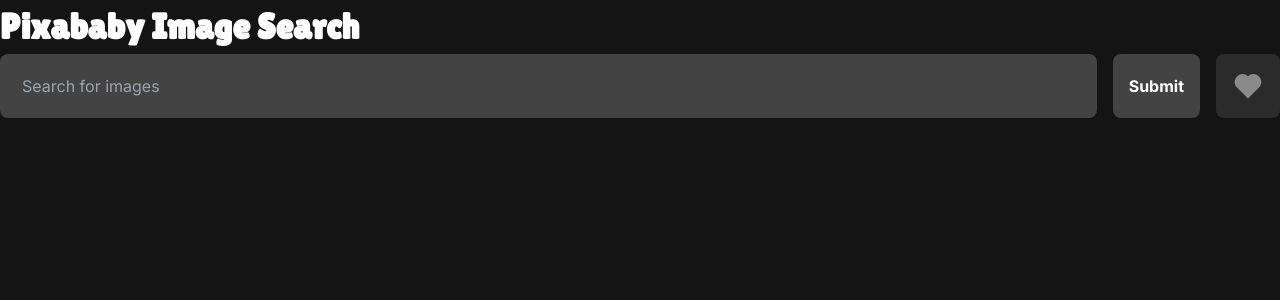
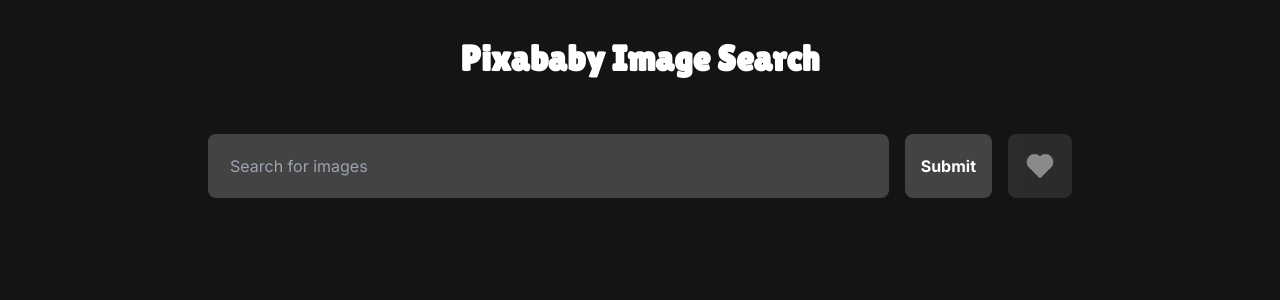
Before and after one commit to nozma-knows/pixabay-image-search, a Next.js app: page / in a window 1280 px wide. Shown: the top 300 px of the page. Built offline with nearby package versions, Linux system fonts and the light colour scheme.

Commit message:
Fixed bug with masonry-grid not allowing overflow.

```diff
--- a/src/app/layout.tsx
+++ b/src/app/layout.tsx
@@ -6,7 +6,7 @@
 const inter = Inter({ subsets: ["latin"] });
 
 export const metadata: Metadata = {
-  title: "Create Next App",
+  title: "Pixabay Image Search",
   description: "Generated by create next app",
 };
 
--- a/src/app/page.tsx
+++ b/src/app/page.tsx
@@ -5,9 +5,9 @@
 
 export default function Home() {
   return (
-    <div>
-      <h1>{title}</h1>
-      <div>
+    <div className="flex flex-col items-center justify-center w-screen h-screen">
+      <h1 className="flex p-8">{title}</h1>
+      <div className="flex flex-col max-w-4xl w-full h-full overflow-hidden gap-2 p-4">
         <Searchbar />
         <MasonryGrid />
       </div>
--- /dev/null
+++ b/src/components/ui/masonry-grid/index.css
@@ -0,0 +1,34 @@
+.masonry-grid::-webkit-scrollbar {
+  display: none;
+}
+
+.masonry-grid {
+  margin-right: -16px;
+  overflow: auto;
+  padding: 4px;
+}
+
+.checkered {
+  background: -webkit-linear-gradient(45deg, rgba(0, 0, 0, 0.0980392) 25%, transparent 25%, transparent 75%, rgba(0, 0, 0, 0.0980392) 75%, rgba(0, 0, 0, 0.0980392) 0), -webkit-linear-gradient(45deg, rgba(0, 0, 0, 0.0980392) 25%, transparent 25%, transparent 75%, rgba(0, 0, 0, 0.0980392) 75%, rgba(0, 0, 0, 0.0980392) 0), white;
+  background: -moz-linear-gradient(45deg, rgba(0, 0, 0, 0.0980392) 25%, transparent 25%, transparent 75%, rgba(0, 0, 0, 0.0980392) 75%, rgba(0, 0, 0, 0.0980392) 0), -moz-linear-gradient(45deg, rgba(0, 0, 0, 0.0980392) 25%, transparent 25%, transparent 75%, rgba(0, 0, 0, 0.0980392) 75%, rgba(0, 0, 0, 0.0980392) 0), white;
+  background: linear-gradient(45deg, rgba(0, 0, 0, 0.0980392) 25%, transparent 25%, transparent 75%, rgba(0, 0, 0, 0.0980392) 75%, rgba(0, 0, 0, 0.0980392) 0), linear-gradient(45deg, rgba(0, 0, 0, 0.0980392) 25%, transparent 25%, transparent 75%, rgba(0, 0, 0, 0.0980392) 75%, rgba(0, 0, 0, 0.0980392) 0), white;
+  background-repeat: repeat, repeat;
+  background-position: 0px 0, 5px 5px;
+  -webkit-transform-origin: 0 0 0;
+  transform-origin: 0 0 0;
+  -webkit-background-origin: padding-box, padding-box;
+  background-origin: padding-box, padding-box;
+  -webkit-background-clip: border-box, border-box;
+  background-clip: border-box, border-box;
+  -webkit-background-size: 10px 10px, 10px 10px;
+  background-size: 10px 10px, 10px 10px;
+  -webkit-box-shadow: none;
+  box-shadow: none;
+  text-shadow: none;
+  -webkit-transition: none;
+  -moz-transition: none;
+  -o-transition: none;
+  transition: none;
+  -webkit-transform: scaleX(1) scaleY(1) scaleZ(1);
+  transform: scaleX(1) scaleY(1) scaleZ(1);
+}
--- a/src/components/ui/masonry-grid/index.tsx
+++ b/src/components/ui/masonry-grid/index.tsx
@@ -9,6 +9,9 @@
 import { ImageType } from "@/components/types/image";
 import { StateContext } from "@/context/state.context";
 import Button from "@/components/ui/button";
+import { motion } from "framer-motion";
+
+import "./index.css";
 
 const likedImagesTitle = "Favorites";
 
@@ -37,18 +40,24 @@
   const [hoveringHeart, setHoveringHeart] = useState(false);
 
   return (
-    <div
+    <motion.div
       className="flex w-full relative cursor-pointer"
       onClick={() => !hoveringHeart && router.push(`/${id}`)}
       style={{
         aspectRatio: `${previewWidth}/${previewHeight}`,
       }}
+      initial={{ opacity: 0, scale: 0.9 }}
+      animate={{ opacity: 1, scale: 1 }}
+      whileHover={{ scale: 1.05 }}
+      whileTap={!hoveringHeart ? { scale: 0.95 } : {}}
     >
-      <div
+      <motion.div
         className="flex w-full h-full absolute z-10 rounded-lg p-2 justify-end"
         style={{
           backgroundImage: `linear-gradient(rgba(0, 0, 0, 0.6), rgba(0, 0, 0, 0), rgba(0, 0, 0, 0.4))`,
         }}
+        initial={{ opacity: 0 }}
+        whileHover={{ opacity: 1 }}
       >
         <div
           className="flex w-8 h-8"
@@ -67,7 +76,7 @@
             />
           )}
         </div>
-      </div>
+      </motion.div>
       <div
         className={`flex w-full h-full relative p-4 rounded-lg ${
           previewURL.endsWith(".png") && "checkered"
@@ -81,7 +90,7 @@
           className="rounded-lg"
         />
       </div>
-    </div>
+    </motion.div>
   );
 }
 
@@ -137,7 +146,7 @@
   const { showLiked } = useContext(StateContext);
 
   return (
-    <div id="masonry-grid">
+    <div id="masonry-grid" className="masonry-grid">
       {showLiked && <LikedImagesView />}
       <SearchedImagesView />
       <ShowMoreButton />
```
